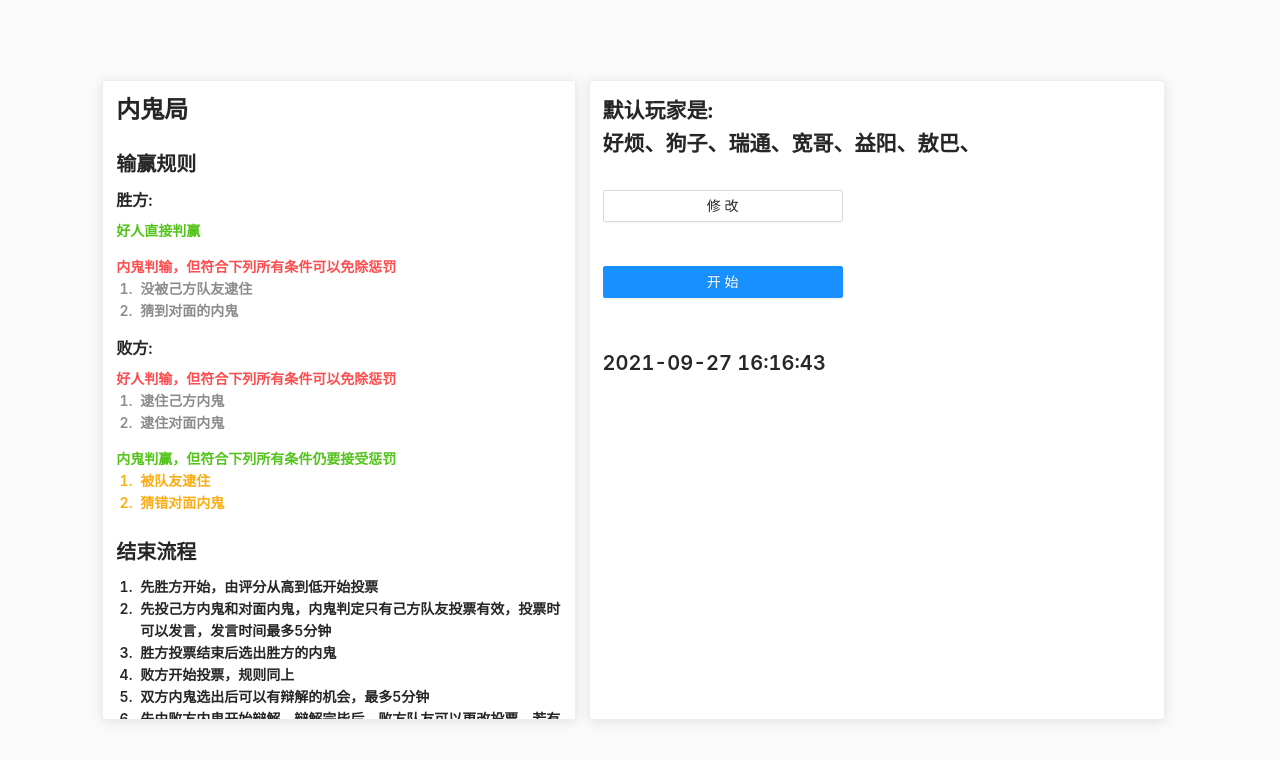
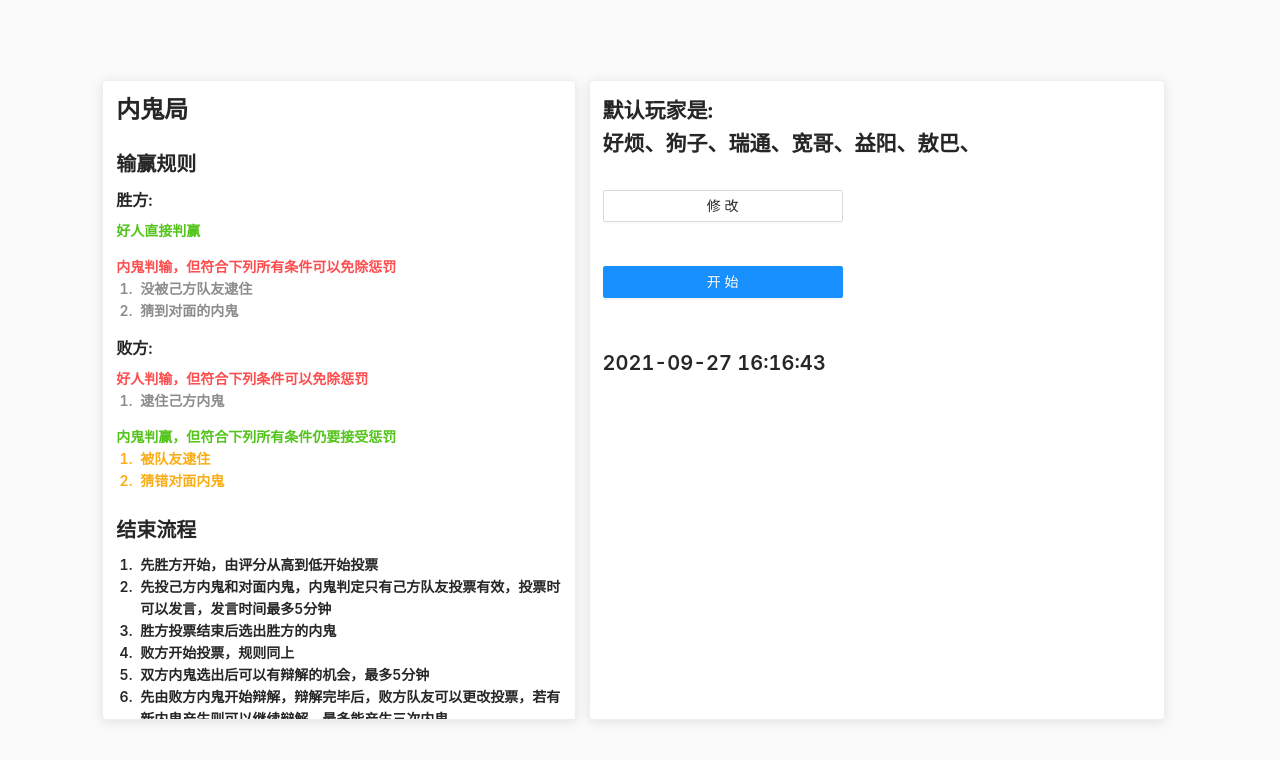
Before and after one commit to iwgyyyy/insiderMan, a React (Vite) app: page / in a window 1280 px wide. Shown: the top 760 px of the page. Built offline with nearby package versions, Linux system fonts and the light colour scheme.

Commit message:
修改下规则

```diff
--- a/src/routers/explain/index.jsx
+++ b/src/routers/explain/index.jsx
@@ -25,11 +25,10 @@ const Explain = () => {
 			<Paragraph>
 				<Title level={5}>败方:</Title>
 				<Paragraph strong type="danger">
-					好人判输，但符合下列所有条件可以免除惩罚
+					好人判输，但符合下列条件可以免除惩罚
 					<Paragraph type="secondary">
 						<ol>
 							<li>逮住己方内鬼</li>
-							<li>逮住对面内鬼</li>
 						</ol>
 					</Paragraph>
 				</Paragraph>
@@ -47,11 +46,15 @@ const Explain = () => {
 			<Paragraph strong>
 				<ol>
 					<li>先胜方开始，由评分从高到低开始投票</li>
-					<li>先投己方内鬼和对面内鬼，内鬼判定只有己方队友投票有效，投票时可以发言，发言时间最多5分钟</li>
+					<li>
+						先投己方内鬼和对面内鬼，内鬼判定只有己方队友投票有效，投票时可以发言，发言时间最多5分钟
+					</li>
 					<li>胜方投票结束后选出胜方的内鬼</li>
 					<li>败方开始投票，规则同上</li>
 					<li>双方内鬼选出后可以有辩解的机会，最多5分钟</li>
-					<li>先由败方内鬼开始辩解，辩解完毕后，败方队友可以更改投票，若有新内鬼产生则可以继续辩解，最多能产生三次内鬼</li>
+					<li>
+						先由败方内鬼开始辩解，辩解完毕后，败方队友可以更改投票，若有新内鬼产生则可以继续辩解，最多能产生三次内鬼
+					</li>
 					<li>败方确定下内鬼后，胜方开始内鬼辩解，流程同上</li>
 					<li>双方内鬼都确定后，由裁判公布答案，并按上述规则进行惩罚</li>
 				</ol>
```
